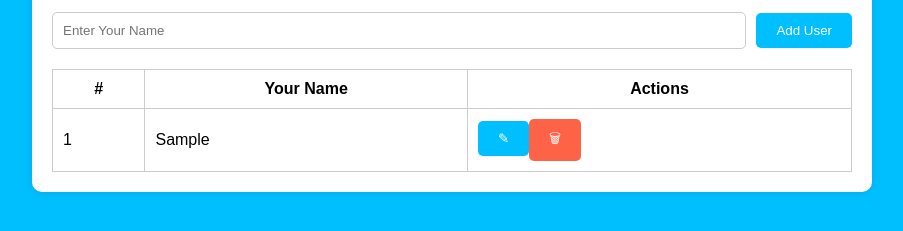
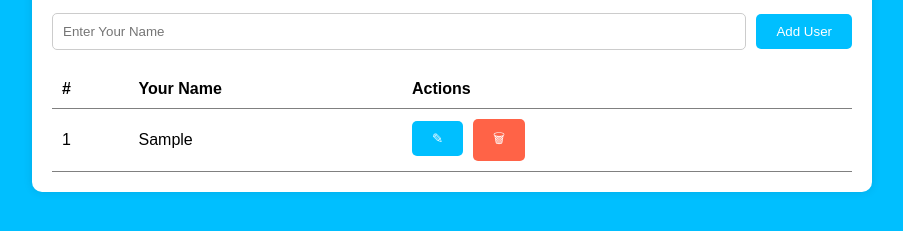
Before and after one commit to Snow-ie/to-do-list, a plain HTML site: page index.html in a window 1280 px wide. Both pictures are taken after typing "Sample" into the empty fields and a click on the button "Add User". Shown: the part 347-578 px from the top of the page, without its empty margins (188-1091 px from the left). Drawn offline with Linux system fonts and the light colour scheme.

Commit message:
first commit

```diff
--- a/style.css
+++ b/style.css
@@ -42,9 +42,6 @@ input[type="name"] {
 
 button {
   padding: 10px 20px;
-  border: none;
-  border-radius: 5px;
-  cursor: pointer;
 }
 
 button#addUserBtn {
@@ -69,10 +66,20 @@ table {
   margin-top: 20px;
   border-collapse: collapse;
 }
-
+tr{
+  border-bottom: 1px solid grey;
+}
 th, td {
   padding: 10px;
   border: 1px solid #ccc;
+  border: none;
+  word-break: break-all;
+}
+tr td:last-of-type{
+  min-width: 150px;
+}
+thead th{
+  text-align: left;
 }
 
 button.edit-btn {
@@ -81,6 +88,7 @@ button.edit-btn {
   border: none;
   border-radius: 5px;
   cursor: pointer;
+
 }
 
 button.delete-btn {
@@ -89,6 +97,7 @@ button.delete-btn {
   border: none;
   border-radius: 5px;
   cursor: pointer;
+  margin-left: 10px;
 }
 
 .modal {
```
